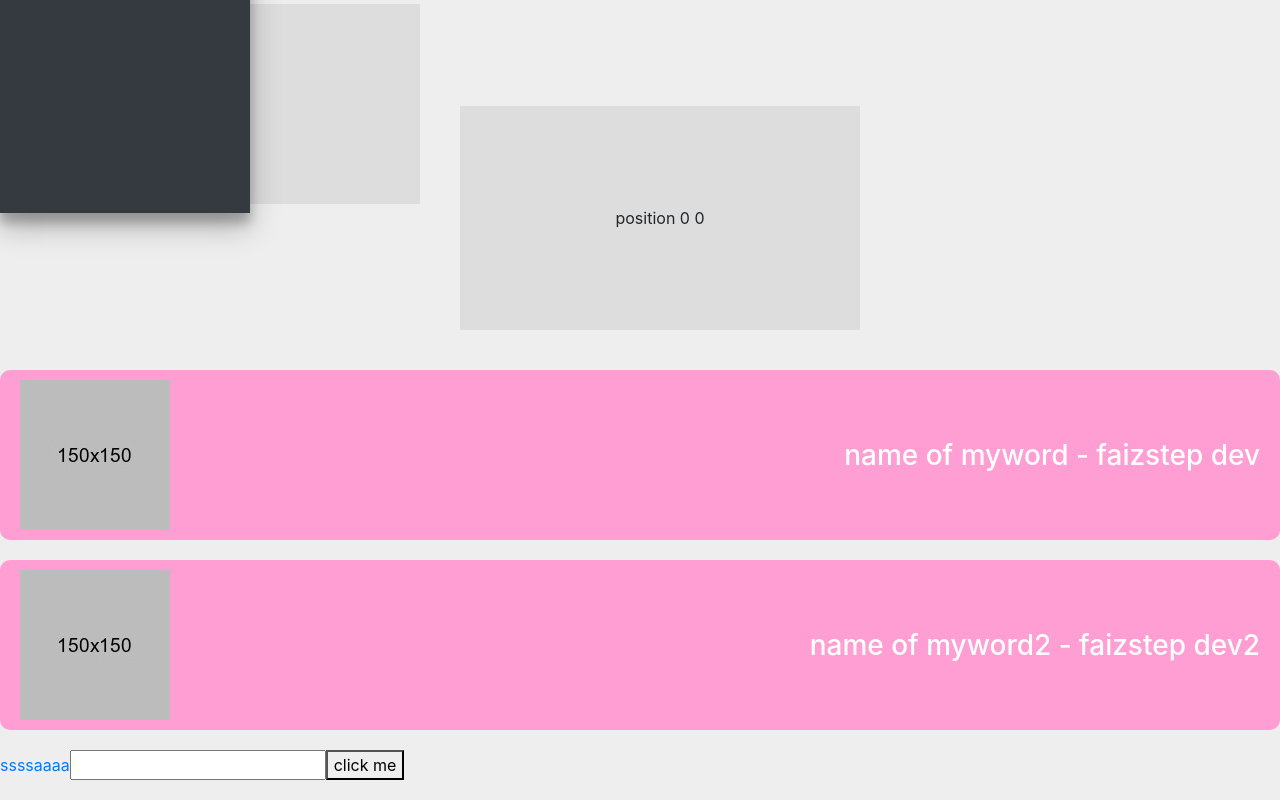
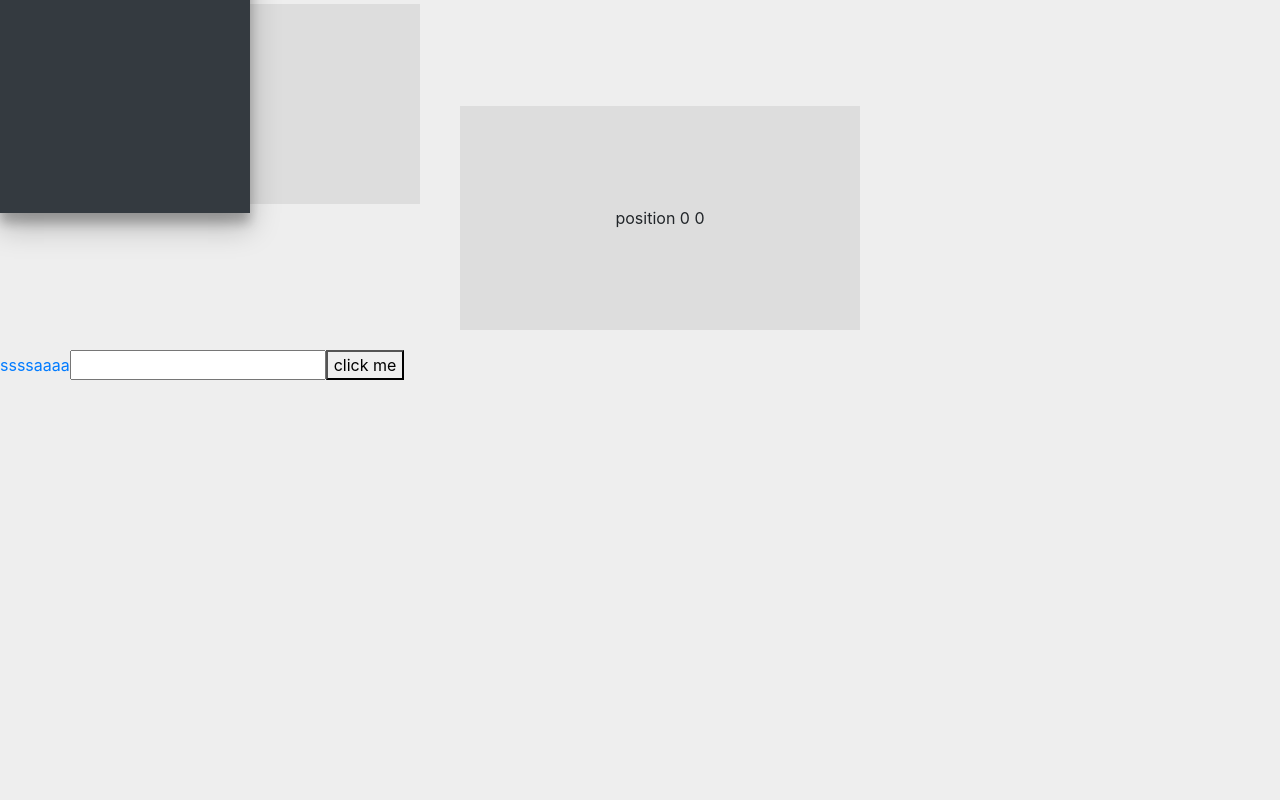
Before and after one commit to faizstepgit/vite-project, a Vue app: page /Create in a window 1280 px wide. Shown: the part 587-1387 px from the top of the page. After the commit the page ends 987 px from the top, so only its background shows below. Built offline with nearby package versions, Linux system fonts and the light colour scheme.

Commit message:
update fix router

```diff
--- a/src/App.vue
+++ b/src/App.vue
@@ -13,7 +13,6 @@
 </template>
 <script>
   import { onBeforeMount, onMounted } from 'vue'
-  // require('../node_modules/admin-lte/dist/css/adminlte.min.css');
   import "../node_modules/admin-lte/dist/css/adminlte.min.css";
   import "../node_modules/jquery/dist/jquery.min.js";
   import "../node_modules/admin-lte/plugins/bootstrap/js/bootstrap.bundle.min.js";
--- a/src/router/index.js
+++ b/src/router/index.js
@@ -1,5 +1,4 @@
 import { createRouter, createWebHistory } from 'vue-router';
-
 import Home from '../views/Home.vue';
 import Login from '../views/Authentication/Login.vue';
 import Update from '../views/Update.vue';
@@ -43,7 +42,6 @@ const routes = [
 const router = createRouter({
   history : createWebHistory(),
   routes
-  // routes :
 });
 
 export default router
--- a/src/views/Create.vue
+++ b/src/views/Create.vue
@@ -23,10 +23,10 @@
 
 <div>
   <ul>
-    <li v-for="books in filter" :class="{ fav: books.isfav}" @click="favtoggle(books)">
+    <!-- <li v-for="books in filter" :class="{ fav: books.isfav}" @click="favtoggle(books)">
       <img :src="books.img" :alt="books.title">
       <h3>{{books.title}} - {{ books.author }}</h3>
-    </li>
+    </li> -->
   </ul>
 </div>
 <a href="https://www.facebook.com/Faizstep/" target="_blank">ssss</a>
```
Also changed, not shown: 1 other file (tests, documents, lock files or other folders).
